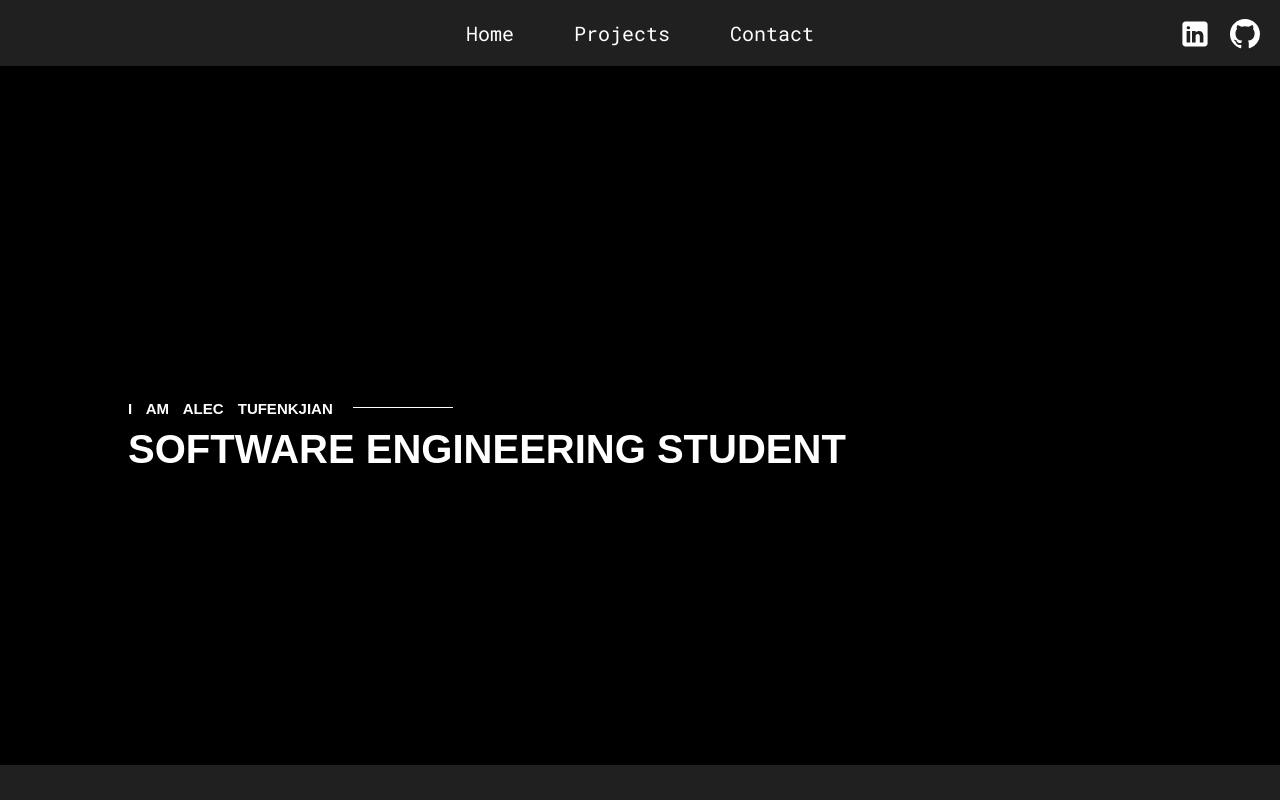
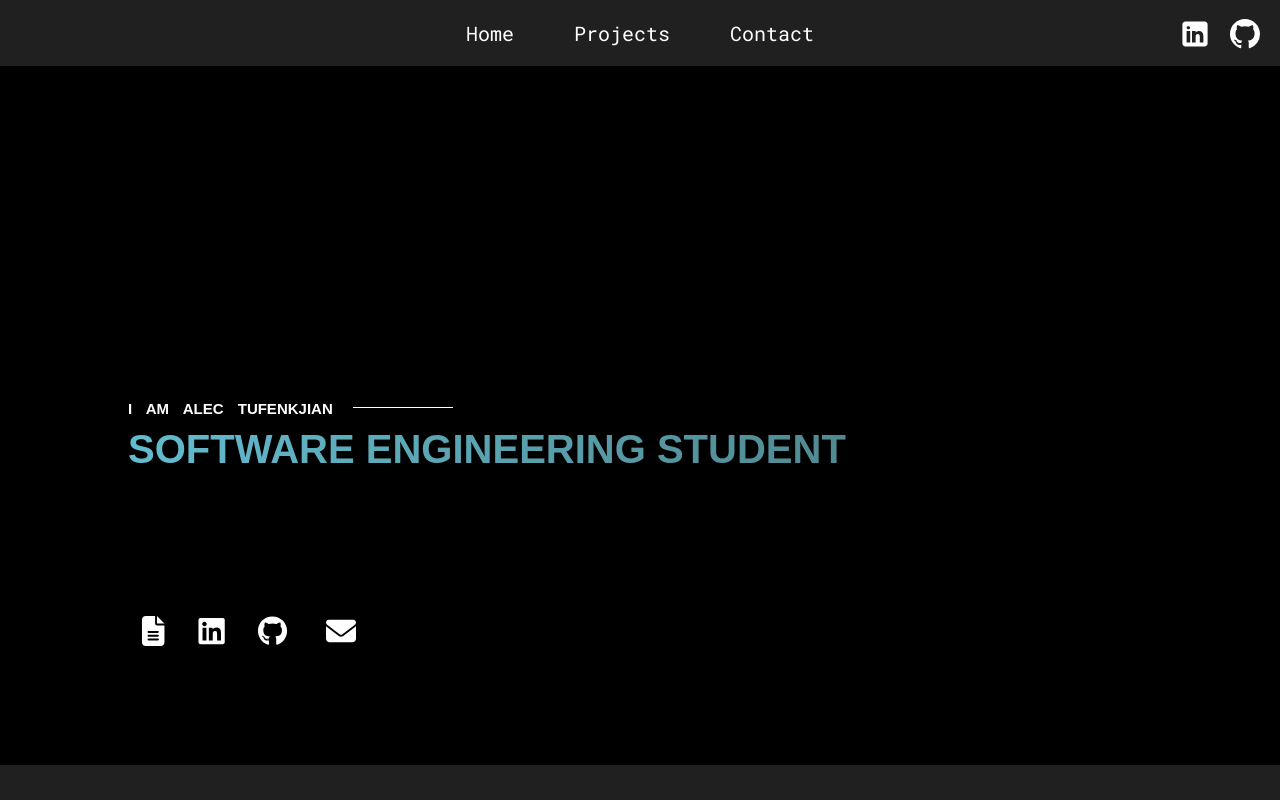
Before and after one commit to AlecTufenkjian/this-is-alec, a React (Create React App) app: page /#/ in a window 1280 px wide. Shown: the top 800 px of the page. Built offline with nearby package versions, Linux system fonts and the light colour scheme.

Commit message:
Improved Hero Section and About Section

```diff
--- a/package.json
+++ b/package.json
@@ -1 +1 @@
-{"name":"thisisalec","version":"2.0.0","private":true,"dependencies":{"@testing-library/jest-dom":"^5.16.1","@testing-library/react":"^12.1.2","@testing-library/user-event":"^13.5.0","react":"^17.0.2","react-bootstrap":"^2.1.2","react-dom":"^17.0.2","react-icons":"^4.3.1","react-router-dom":"^6.2.1","react-scripts":"5.0.0","styled-components":"^5.3.3","web-vitals":"^2.1.3"},"scripts":{"start":"react-scripts start","build":"react-scripts build","test":"react-scripts test","eject":"react-scripts eject"},"eslintConfig":{"extends":["react-app","react-app/jest"]},"browserslist":{"production":[">0.2%","not dead","not op_mini all"],"development":["last 1 chrome version","last 1 firefox version","last 1 safari version"]}}
+{"name":"thisisalec","version":"2.0.0","private":true,"dependencies":{"@fortawesome/free-brands-svg-icons":"^6.1.1","@fortawesome/free-solid-svg-icons":"^6.1.1","@fortawesome/react-fontawesome":"^0.1.18","@testing-library/jest-dom":"^5.16.1","@testing-library/react":"^12.1.2","@testing-library/user-event":"^13.5.0","react":"^17.0.2","react-bootstrap":"^2.1.2","react-copy-to-clipboard":"^5.1.0","react-dom":"^17.0.2","react-icons":"^4.3.1","react-router-dom":"^6.2.1","react-scripts":"5.0.0","styled-components":"^5.3.3","web-vitals":"^2.1.3"},"scripts":{"start":"react-scripts start","build":"react-scripts build","test":"react-scripts test","eject":"react-scripts eject"},"eslintConfig":{"extends":["react-app","react-app/jest"]},"browserslist":{"production":[">0.2%","not dead","not op_mini all"],"development":["last 1 chrome version","last 1 firefox version","last 1 safari version"]}}
--- /dev/null
+++ b/src/assets/content/links.json
@@ -0,0 +1,6 @@
+{
+    "LINK_RESUME": "https://drive.google.com/file/d/1eUJ_g94m6fugcmXhp-GweswGTlEgAXb8/view?usp=sharing",
+    "LINK_LINKEDIN": "https://www.linkedin.com/in/alec-tufenkjian/",
+    "LINK_GITHUB": "https://github.com/AlecTufenkjian",
+    "EMAIL": "alectufenkjian@gmail.com"
+}
--- a/src/components/AboutSection.js
+++ b/src/components/AboutSection.js
@@ -77,13 +77,6 @@ const AboutSectionStyle = styled.div`
     padding: 15px;
   }
 
-  .resume-button{
-    line-height: 4.7rem;
-    font-size: 1rem;
-    padding: 1.5rem 3rem;
-    border: 1px solid var(--steel-teal);
-  }
-
   @media only screen and (min-width: 700px) and (max-width: 1150px) {
     .contactSection__wrapper {
       margin-left: 15rem;
@@ -140,7 +133,6 @@ export default function AboutSection() {
                 <br /><br />
                 If you found anything about me interesting, please reach out to me at <em>alectufenkjian@gmail.com</em> or leave me a short message by filling out the contact form.
               </div>
-              <a href="https://drive.google.com/file/d/1eUJ_g94m6fugcmXhp-GweswGTlEgAXb8/view?usp=sharing" target="_blank" rel="noreferrer noopener" className='resume-button'>DOWNLOAD RESUME</a>
           </div>
           <div className="right">
               <img className = "image" src={logo} alt="Alec"/>
--- a/src/components/HeroSection.js
+++ b/src/components/HeroSection.js
@@ -1,5 +1,30 @@
 import React from 'react';
 import styled from 'styled-components';
+import { Links } from './Links'
+
+
+import {library} from "@fortawesome/fontawesome-svg-core";
+
+
+// Icons
+
+import {
+	faGithub,
+	faLinkedin,
+} from "@fortawesome/free-brands-svg-icons";
+
+import {
+	faEnvelope,
+	faFileAlt,
+} from "@fortawesome/free-solid-svg-icons";
+
+library.add(
+  faGithub,
+	faLinkedin,
+  faEnvelope,
+	faFileAlt,
+)
+
 
 const HeroStyle = styled.div`
     .hero-container{
@@ -16,6 +41,29 @@ const HeroStyle = styled.div`
       position: absolute;
       top: 50%;
       gap: 10px;
+
+    }
+
+    .title-2{
+
+      background-image: linear-gradient(to right, #2193b0 , #6dd5ed, var(--steel-teal));
+      -webkit-background-clip: text;
+      background-clip: text;
+      color: transparent;
+
+      background-size: 300%;
+
+      animation: animatedText 3s infinite alternate-reverse;
+    }
+
+    @keyframes animatedText{
+      from{
+        background-position: 0%;
+      }
+
+      to{
+        background-position: 100%;
+      }
     }
 
     .title-1{
@@ -56,6 +104,52 @@ const HeroStyle = styled.div`
         font-size: 3rem;
       }
     }
+
+    .links {
+
+    height: 80px;
+    display: flex;
+    flex-direction: row;
+    margin-top: 40px;
+    align-items: center;
+    position: absolute;
+    top: 70%;
+    margin-left: 10%;
+
+    .link {
+
+      display: flex;
+      flex-direction: column;
+      justify-content: center;
+
+
+      .fa {
+        margin-left: 12px;
+        margin-right: 12px;
+      }
+
+      p {
+        visibility: hidden;
+        margin: 0;
+        font-size: 14px;
+        text-align: center;
+        opacity: 0;
+        transition: visibility 0s, opacity 0.2s, margin 0.2s ease-in-out;
+      }
+
+      &:hover {
+
+        p {
+          margin-top: 15px;
+          visibility: visible;
+          opacity: 1;
+        }
+
+      }
+
+    }
+
+    }
 `;
 
 export default function HeroSection() {
@@ -66,6 +160,7 @@ export default function HeroSection() {
           <div className='title-1'>I AM ALEC TUFENKJIAN</div>
           <div className='title-2'>SOFTWARE ENGINEERING STUDENT</div>
         </div>
+        <Links />
       </div>
     </HeroStyle>
   );
--- /dev/null
+++ b/src/components/Link.js
@@ -0,0 +1,38 @@
+import React, { useState } from 'react'
+import { FontAwesomeIcon } from '@fortawesome/react-fontawesome'
+import { CopyToClipboard } from 'react-copy-to-clipboard/lib/Component'
+
+export const Link = ({ link, icon, name, copy }) => {
+
+    const [copied, setCopied] = useState(false)
+
+    if (link !== null) {
+        return (
+            <>
+                <a
+                    className='link'
+                    href={link}
+                    target="_blank"
+                    rel='noopener noreferrer'
+                >
+                    <span className='fa'><FontAwesomeIcon icon={icon} size="3x" /></span>
+                    <p className='link-sub'>{name}</p>
+                </a>
+            </>
+        )
+    }
+    return (
+            <>
+                <CopyToClipboard
+                    className='link'
+                    text={copy}
+                    onCopy={() => setCopied(true)}
+                >
+                <span>
+                    <span className='fa'><FontAwesomeIcon icon={icon} size="3x" /></span>
+                    <p className='link-sub'>{ copied ? "Copied!" : "Copy email" }</p>
+                </span>
+                </CopyToClipboard>
+            </>
+    )
+}
--- /dev/null
+++ b/src/components/Links.js
@@ -0,0 +1,44 @@
+import React from 'react'
+import { Link } from '../components/Link'
+import LINK_DATA from '../assets/content/links.json';
+
+const link_items = [
+    {
+        key: 1,
+        name: "Resume",
+        link: LINK_DATA.LINK_RESUME,
+        icon: ['fas', 'file-alt']
+    },
+    {
+        key: 2,
+        name: "LinkedIn",
+        link: LINK_DATA.LINK_LINKEDIN,
+        icon: ['fab', 'linkedin'],
+    },
+    {
+        key: 3,
+        name: "GitHub",
+        link: LINK_DATA.LINK_GITHUB,
+        icon: ['fab', 'github'],
+    },
+    {
+        key: 5,
+        name: "Email",
+        link: null,
+        copy: LINK_DATA.EMAIL,
+        icon: ['fas', 'envelope'],
+    }
+]
+
+export const Links = () => {
+
+    const links_items = link_items.map((link_item) =>
+        <Link key={link_item.key} name={link_item.name} link={link_item.link} icon={link_item.icon} copy={link_item.copy} />
+    );
+
+    return (
+        <div className="links">
+            {links_items}
+        </div>
+    )
+}
```
Also changed, not shown: 1 other file (tests, documents, lock files or other folders).
